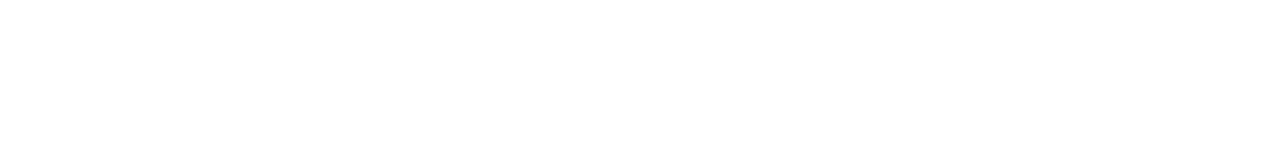
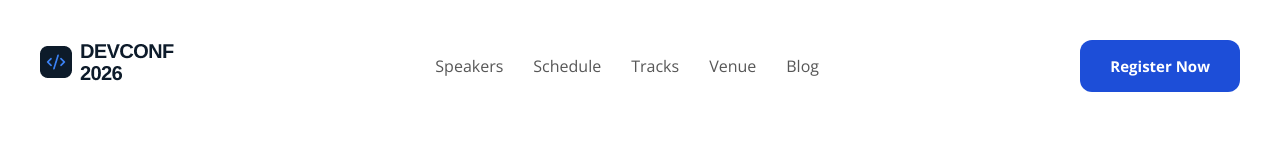
Before and after one commit to khzarzisahmed15-cpu/assignment-1, a plain HTML site: page index.html in a window 1280 px wide. Drawn offline with nearby package versions, Linux system fonts and the light colour scheme.

Commit message:
Nav-Bar done

```diff
--- a/index.html
+++ b/index.html
@@ -1,11 +1,33 @@
-<!DOCTYPE html>
+<!doctype html>
 <html lang="en">
-<head>
-    <meta charset="UTF-8">
-    <meta name="viewport" content="width=device-width, initial-scale=1.0">
+  <head>
+    <meta charset="UTF-8" />
+    <meta name="viewport" content="width=device-width, initial-scale=1.0" />
+    <link rel="stylesheet" href="./style.css" />
+    <link rel="preconnect" href="https://fonts.googleapis.com">
+<link rel="preconnect" href="https://fonts.gstatic.com" crossorigin>
+<link href="https://fonts.googleapis.com/css2?family=Open+Sans:ital,wght@0,300..800;1,300..800&display=swap" rel="stylesheet">
     <title>Document</title>
-</head>
-<body>
+  </head>
+  <body>
+    <!-- Navigation Bar Start -->
 
-</body>
+    <nav class="content-space">
+      <div class="logo">
+        <img src="./images/logo.png" alt="" />
+      </div>
+      <div class="nav-links">
+        <ul>
+          <li><a href="">Speakers</a></li>
+          <li><a href="">Schedule</a></li>
+          <li><a href="">Tracks</a></li>
+          <li><a href="">Venue</a></li>
+          <li><a href="">Blog</a></li>
+        </ul>
+      </div>
+        <button class="register-button button">Register Now</button>
+    </nav>
+
+    <!-- Navigation Bar End -->
+  </body>
 </html>
--- a/style.css
+++ b/style.css
@@ -0,0 +1,43 @@
+* {
+    margin: 0px;
+    padding: 0px;
+    box-sizing: border-box;
+    font-family: "Open Sans", sans-serif;
+}
+.content-space {
+    max-width: 1200px;
+    margin: auto;
+}
+.button {
+    background-color: #1D4ED8;
+    color: #FFFFFF;
+    border: none;
+    border-radius: 12px;
+    padding: 0px 30px;
+    font-size: 15px;
+    font-weight: bold;
+}
+
+/* Navigation Bar Start */
+
+nav {
+    display: flex;
+    justify-content: space-between;
+    padding: 40px 0px;
+
+}
+.nav-links ul{
+    display: flex;
+    flex-direction: row;
+    align-items: center;
+    justify-content: center;
+    list-style: none;
+    padding: 15px;
+    gap: 30px;
+}
+.nav-links ul li a{
+    text-decoration: none;
+    color: #575757;
+}
+
+/* Navigation Bar End */
```
Also changed, not shown: images/andrej.png (added), images/banner.jpg (added), images/demis.png (added), images/footer-logo.png (added), images/gary.png (added), images/logo-mini.png (added), images/logo.png (added), images/mustafa.png (added), 1 other file.
